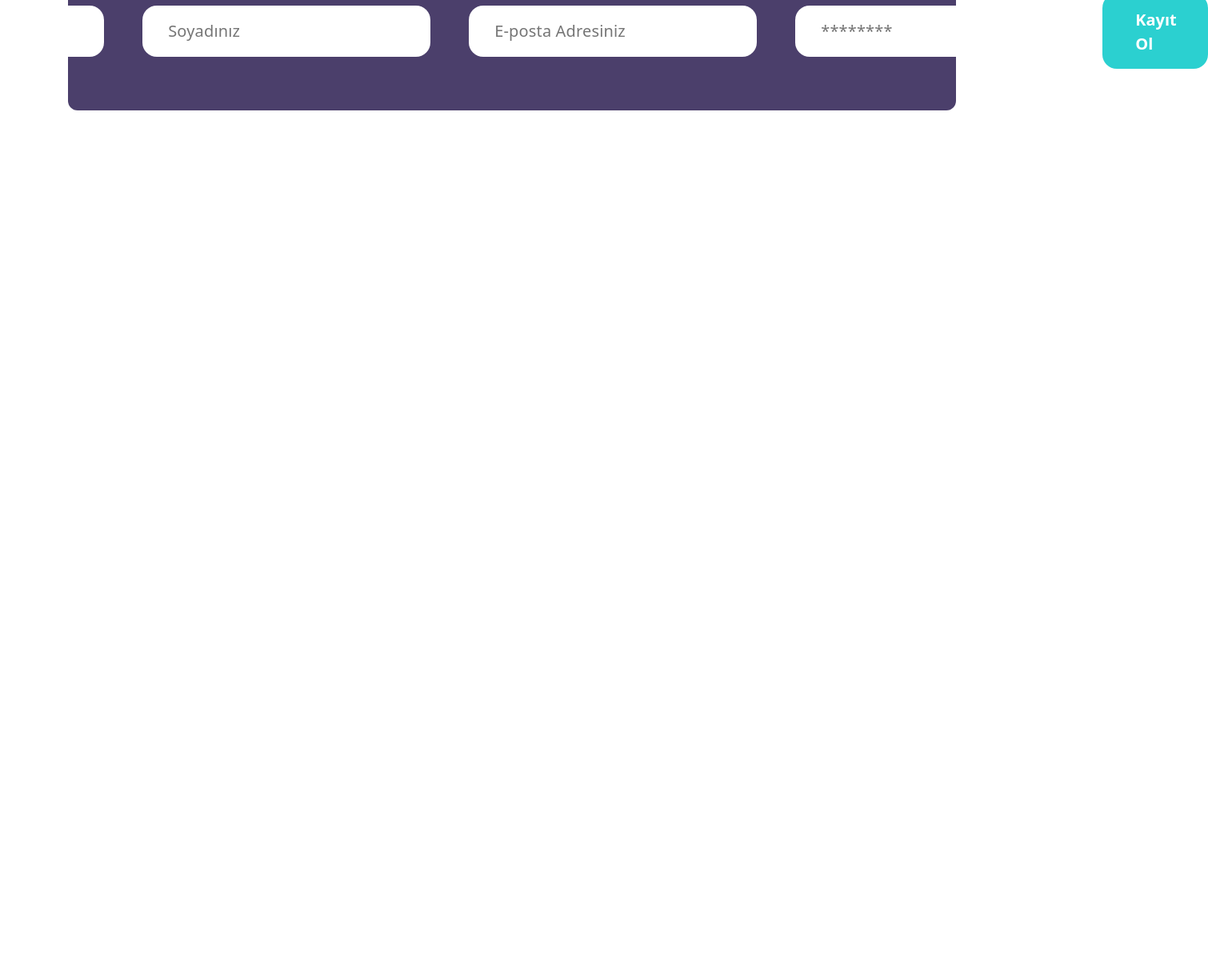
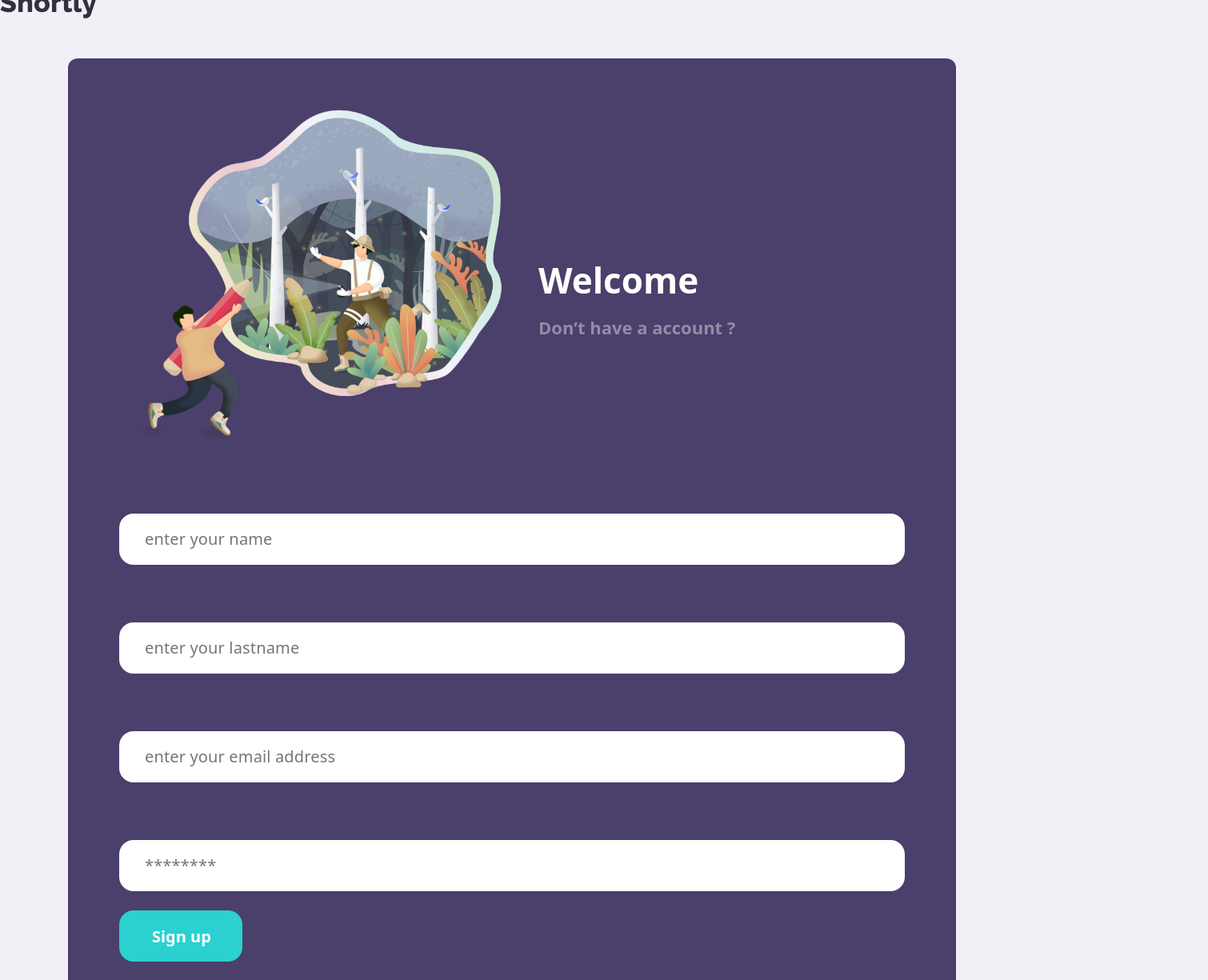
Before and after one commit to ecesemabekdemir/shortUrl, a Next.js app: page /signup in a window 1280 px wide. Shown: the part 60-1285 px from the top of the page at 80% size, 1510 px wide, since content can reach past the window. Before the commit the page ends 800 px from the top, so only its background shows below. Built offline with nearby package versions, Linux system fonts and the light colour scheme.

Commit message:
login ve signup css yapıldı

```diff
--- a/app/(user)/form.jsx
+++ b/app/(user)/form.jsx
@@ -22,11 +22,11 @@ export default function ShortUrlForm() {
 
   return (
     <div className="shorturlContainer">
-      <form ref={formRef} action={action}>
+      <form className="shorturlForm" ref={formRef} action={action}>
         <input
           type="text"
           name="long_url"
-          placeholder="kısaltmak istediğin URL"
+          placeholder="Shorten a link here..."
         />
         <div className="buttons">
           <button>Shorten It!</button>
--- a/app/(user)/page.jsx
+++ b/app/(user)/page.jsx
@@ -1,4 +1,4 @@
-import Result from "@/component/result";
+import Result from "@/component/statistics";
 import ShortUrlForm from "./form";
 import Content from "@/component/content";
 
--- a/app/globals.css
+++ b/app/globals.css
@@ -12,6 +12,7 @@ body {
   line-height: 1.5;
   -webkit-font-smoothing: antialiased;
   font-family: system-ui;
+  background-color: #EFF1F7;
 }
 
 img,
@@ -48,8 +49,8 @@ h6 {
 .container {
   max-width: 1440px;
   margin: 0 auto;
-  padding-bottom: 100px;
 }
+
 
 .header {
   display: flex;
@@ -76,6 +77,7 @@ h6 {
   line-height: 22.5px;
   text-align: left;
   color: #9e9aa8;
+  cursor: pointer;
 }
 
 ul li:hover {
@@ -127,7 +129,6 @@ button:focus {
 
 .loginBtn {
   text-decoration: none;
-  background-color: white;
   color: #9e9aa8;
   font-size: 15px;
   font-weight: 700;
@@ -192,7 +193,7 @@ button:focus {
   padding: 0;
 }
 
-form {
+.shorturlForm {
   margin: 0 auto;
   max-width: 1110px;
   display: flex;
@@ -326,26 +327,3 @@ form {
   border-radius: 50px;
   text-decoration: none;
 }
-
-.loginContainer {
-  margin: 0 auto;
-  width: 1110px;
-
-
-  .loginHeader {
-    margin-top: 48px;
-  }
-}
-.loginPage {
-  max-width: 800px;
-  display: flex;
-  align-items: start;
-  img {
-    width: 500px;
-  }
-  form {
-    width: 400px;
-    display: flex;
-    flex-wrap: wrap;
-  }
-}
--- a/app/signup/page.jsx
+++ b/app/signup/page.jsx
@@ -1,13 +1,38 @@
 import { signUp } from "@/actions/auth";
+
+import "./signup.css";
 
 export default function SignUPPage() {
   return (
-    <form action={signUp}>
-      <input type="text" name="firstName" placeholder="Adınız" /> <br />
-      <input type="text" name="lastName" placeholder="Soyadınız" /> <br />
-      <input type="email" name="email" placeholder="E-posta Adresiniz" /> <br />
-      <input type="password" name="password" placeholder="********" />
-      <button>Kayıt Ol</button>
-    </form>
+    <div className="signupContainer">
+      <div>
+        <div className="loginHeader">
+          <img src="./img/Shortly.svg" alt="" />
+        </div>
+      </div>
+      <form className="signupForm" action={signUp}>
+        <img className="loginPageImg" src="./img/loginPage.png" alt="" />
+        <div className="text">
+          <h1>Welcome</h1>
+          <p>Don’t have a account ?</p>
+        </div>
+        <input type="text" name="firstName" placeholder="enter your name" />{" "}
+        <br />
+        <input
+          type="text"
+          name="lastName"
+          placeholder="enter your lastname"
+        />{" "}
+        <br />
+        <input
+          type="email"
+          name="email"
+          placeholder="enter your email address"
+        />{" "}
+        <br />
+        <input type="password" name="password" placeholder="********" />
+        <button>Sign up</button>
+      </form>
+    </div>
   );
 }
--- a/app/signup/signup.css
+++ b/app/signup/signup.css
@@ -0,0 +1,72 @@
+
+.signupContainer {
+  max-width: 1440px;
+  margin: 50px auto;
+  display: flex;
+  flex-direction: column;
+
+  .loginHeader {
+    margin-bottom: 50px;  }
+
+
+  .loginPageImg {
+    width: 500px;
+    margin-bottom: 50px;
+
+  }
+
+}
+
+.signupForm {
+  display: flex;
+  flex-wrap: wrap;
+  align-items: center;
+  width: 1110px;
+  margin: 0 auto;
+  gap: 24px;
+  background-color: #4b3f6b;
+  padding: 52px 64px;
+  border-radius: 12px;
+  margin-bottom: 120px;
+
+  button {
+    background-color: #2bd0d0;
+    color: #ffffff;
+    border-radius: 18px;
+    font-size: 20px;
+    font-weight: 700;
+    line-height: 30px;
+    text-align: left;
+    border: none;
+    cursor: pointer;
+    padding: 18px 39px 16px 41px;
+  }
+  button:hover {
+    background-color: #9ae3e3;
+  }
+
+  input {
+    width: 1000px;
+    padding: 14px 32px;
+    border-radius: 18px;
+    border: none;
+    font-size: 20px;
+    font-weight: 500;
+    line-height: 36px;
+    letter-spacing: 0.15000000596046448px;
+    text-align: left;
+  }
+
+  .text {
+    color: #fff;
+    font-weight: bold;
+    font-size: 22px;
+
+    h1 {
+      margin-bottom: 10px;
+    }
+    p {
+      opacity: 0.4;
+    }
+  }
+}
```
Also changed, not shown: app/login/login.css (+72 -0 lines), app/login/page.jsx (+23 -10 lines), public/img/filekeep.png (added).
